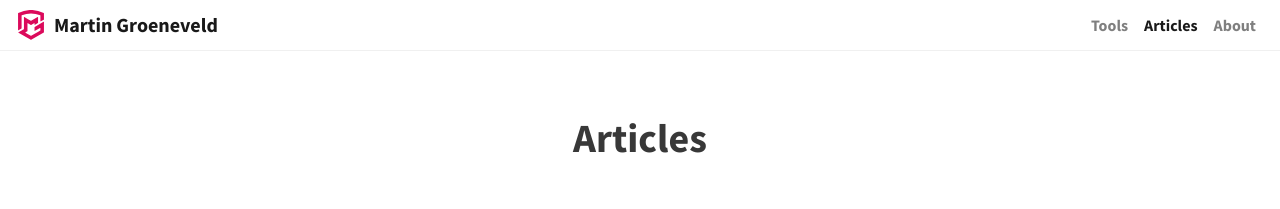
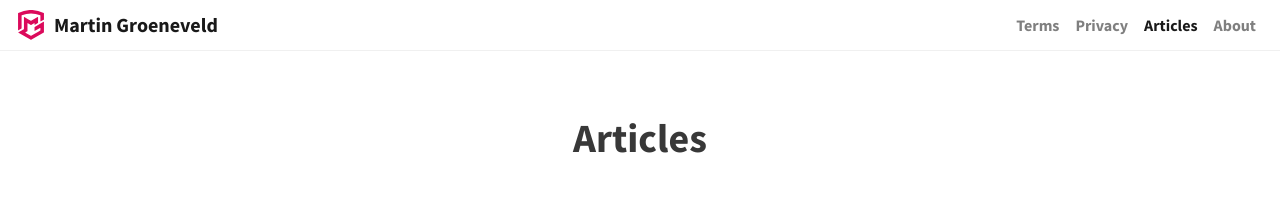
Before and after one commit to groveld/groveld.github.io, a Jekyll site: the page built from src/_pages/index.md, in a window 1280 px wide. Shown: the top 209 px of the page. Built offline with Jekyll 4.4.1, drawn with Linux system fonts in a browser that asks for light colours; nearby versions of some CDN libraries.

Commit message:
Update navigation.html

```diff
--- a/src/_includes/navigation.html
+++ b/src/_includes/navigation.html
@@ -14,7 +14,8 @@
 
   <div class="collapse navbar-collapse" id="navbar">
     <div class="navbar-nav ml-auto small font-weight-bold">
-      <a class="nav-item nav-link{% if location == 'tools' %} active{% endif %}" href="{{ "/tools/" | relative_url }}">Tools</a>
+      <a class="nav-item nav-link{% if location == 'terms' %} active{% endif %}" href="{{ "/terms" | relative_url }}">Terms</a>
+      <a class="nav-item nav-link{% if location == 'privacy' %} active{% endif %}" href="{{ "/privacy" | relative_url }}">Privacy</a>
       <a class="nav-item nav-link{% if location == nil or location == 'articles' %} active{% endif %}" href="{{ "/" | relative_url }}">Articles</a>
       <a class="nav-item nav-link{% if location == 'about' %} active{% endif %}" href="{{ "/about" | relative_url }}">About</a>
     </div>
```
